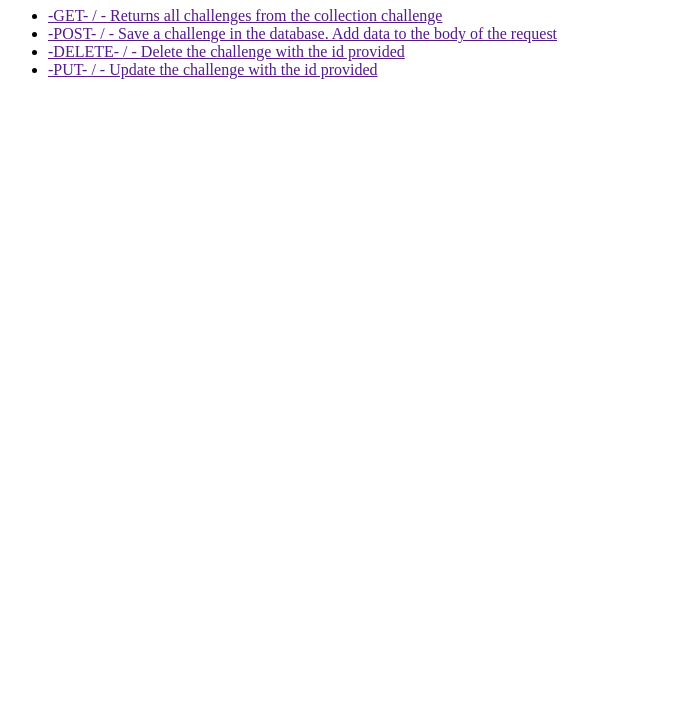
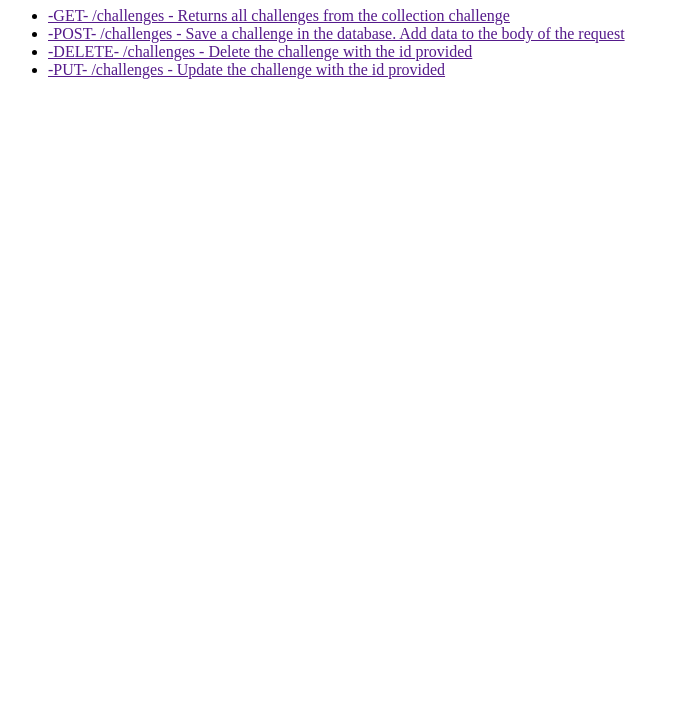
Before and after one commit to EHB-MCT/web2-groupproject-backend-team-mohamed-amin, a website: page Session7/public/info.html in a window 1280 px wide. Shown: the part 73-800 px from the top of the page, without its empty margins (0-680 px from the left). Drawn offline with Linux system fonts and the light colour scheme.

Commit message:
Update info.html

```diff
--- a/Session7/public/info.html
+++ b/Session7/public/info.html
@@ -10,18 +10,18 @@
     <h1>API documentation</h1>
     <ul>
         <li>
-            <a href="" class="title">-GET- / - Returns all challenges from the collection challenge</a>
+            <a href="" class="title">-GET- /challenges - Returns all challenges from the collection challenge</a>
         </li>
 
         <li>
-            <a href="" class="title">-POST- / - Save a challenge in the database. Add data to the body of the request</a>
+            <a href="" class="title">-POST- /challenges - Save a challenge in the database. Add data to the body of the request</a>
         </li>
 
         <li>
-            <a href="" class="title">-DELETE- / - Delete the challenge with the id provided</a>
+            <a href="" class="title">-DELETE- /challenges - Delete the challenge with the id provided</a>
         </li>
         <li>
-            <a href="" class="title">-PUT- / - Update the challenge with the id provided</a>
+            <a href="" class="title">-PUT- /challenges - Update the challenge with the id provided</a>
         </li>
     </ul>
 </body>
```
